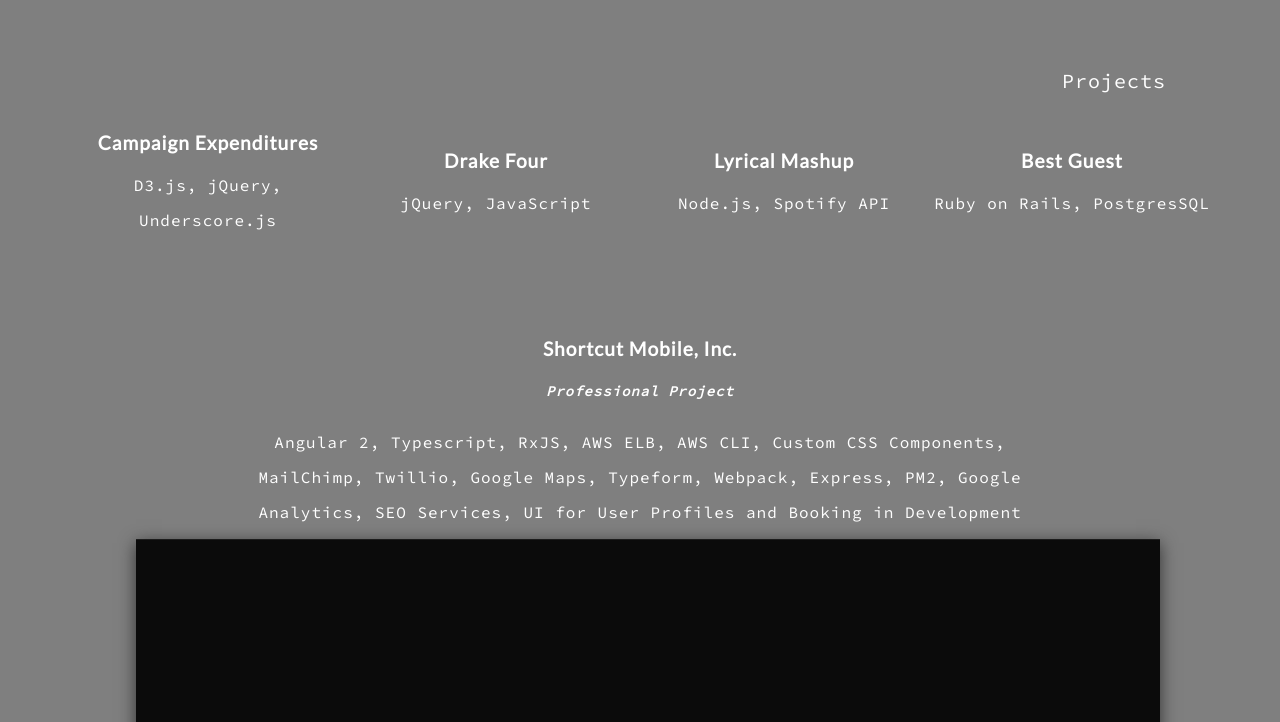
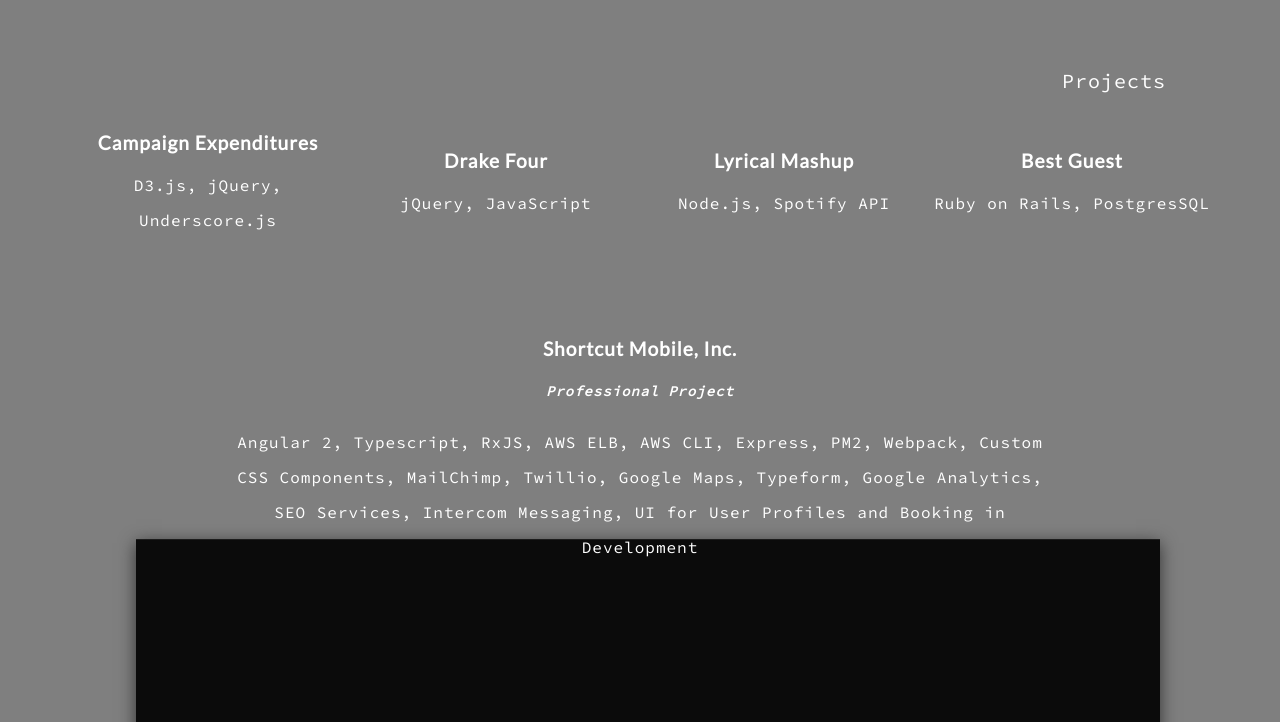
Before and after one commit to Ckearns1210/Portfolio, a plain HTML site: page index.html in a window 1280 px wide. Both pictures are taken after a click on the element "Projects". Shown: the top 722 px of the page. Drawn offline with nearby package versions, Linux system fonts and the light colour scheme.

Commit message:
fix shortcut copy

```diff
--- a/index.html
+++ b/index.html
@@ -63,7 +63,7 @@
         <a href="http://www.getshortcut.co/">
           <h2 class="project-title">Shortcut Mobile, Inc.</h2>
           <h3 class="sub-title">Professional Project</h3>
-          <p>Angular 2, Typescript, RxJS, AWS ELB, AWS CLI, Custom CSS Components, MailChimp, Twillio, Google Maps, Typeform, Webpack, Express, PM2, Google Analytics, SEO Services, UI for User Profiles and Booking in Development</p>
+          <p>Angular 2, Typescript, RxJS, AWS ELB, AWS CLI, Express, PM2, Webpack, Custom CSS Components, MailChimp, Twillio, Google Maps, Typeform, Google Analytics, SEO Services, Intercom Messaging, UI for User Profiles and Booking in Development</p>
         </a>
       </div>
       </div>
```
